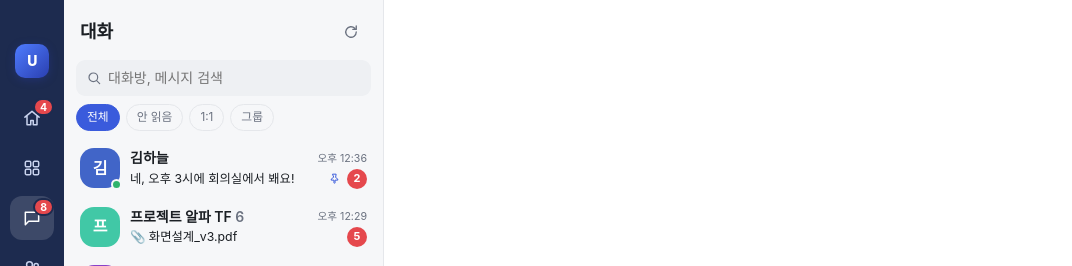
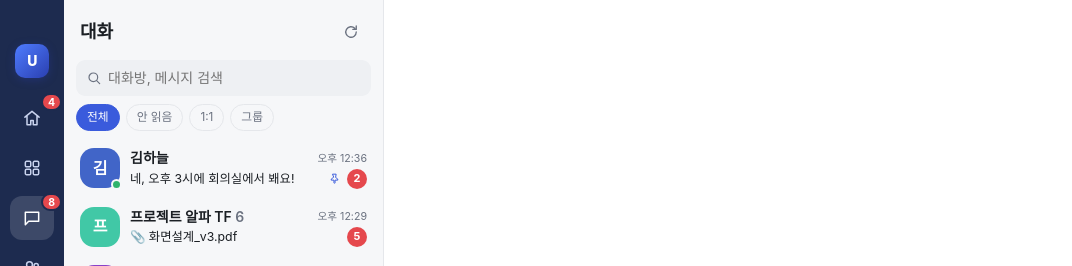
Before and after one commit to scottnaddle/ubion-messenger, a React (Vite) app in the folder desktop/: page / in a window 1280 px wide. Shown: the top 266 px of the page, without its empty margins (0-1072 px from the left). Built offline with nearby package versions, Linux system fonts and the light colour scheme.

Commit message:
fix(rail): move rail badge off the icon so '99+' no longer hides the 홈 icon (found in 1.0.7 menu E2E)

```diff
--- a/desktop/src/styles.css
+++ b/desktop/src/styles.css
@@ -64,7 +64,7 @@ input, textarea, select { font: inherit; color: inherit; }
 .rail-btn { position: relative; width: 44px; height: 44px; border-radius: 12px; display: grid; place-items: center; color: var(--rail-fg); }
 .rail-btn:hover { background: rgba(255,255,255,.08); color: #fff; }
 .rail-btn.on { background: rgba(255,255,255,.14); color: #fff; }
-.rail-badge { position: absolute; top: 2px; right: 0; background: var(--danger); color: #fff; font-size: 10.5px; font-weight: 700; min-width: 18px; height: 18px; border-radius: 9px; padding: 0 5px; display: grid; place-items: center; border: 2px solid var(--rail); }
+.rail-badge { position: absolute; top: -3px; right: -8px; z-index: 1; background: var(--danger); color: #fff; font-size: 10.5px; font-weight: 700; min-width: 18px; height: 18px; border-radius: 9px; padding: 0 5px; display: grid; place-items: center; border: 2px solid var(--rail); }
 .rail-spacer { flex: 1; }
 .rail-me { margin-top: 6px; }
 .main { flex: 1; display: flex; flex-direction: column; min-width: 0; }
```
